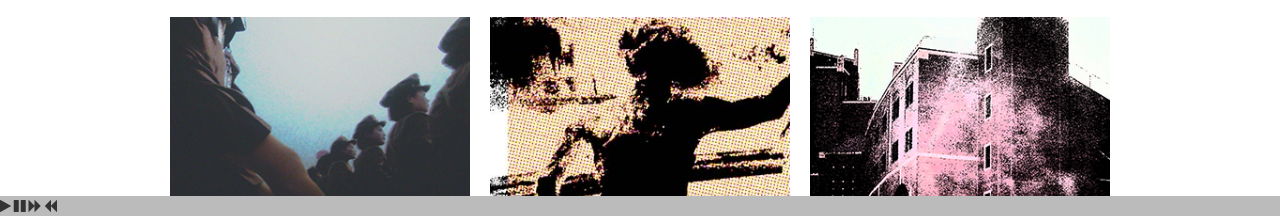
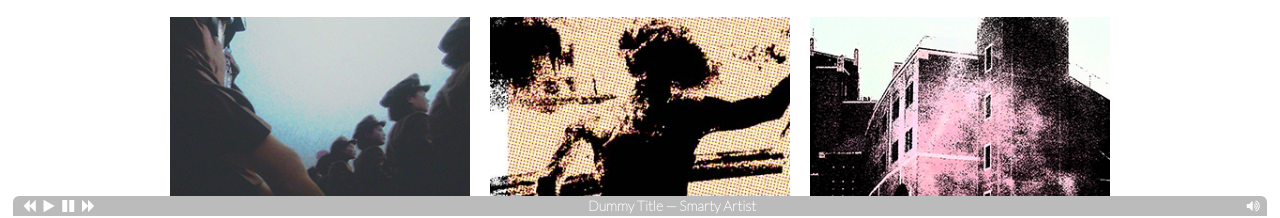
Before and after one commit to towercity/Field-Recordings-Portfolio, a plain HTML site: page index.html in a window 1280 px wide. Shown: the part 584-802 px from the top of the page. Drawn offline with nearby package versions, Linux system fonts and the light colour scheme.

Commit message:
Style the audiobar

```diff
--- a/css/main.css
+++ b/css/main.css
@@ -176,9 +176,6 @@ header p {
 }
 
 /* Modals */
-.modal.fade.in {
-  bottom: 20px;
-}
 
 .modal-dialog {
   margin-top: 150px;
@@ -186,6 +183,8 @@ header p {
 
 .modal-content {
   border-bottom: 5px solid #bcbbbb;
+  max-width: 98%;
+  margin: 0 auto;
 }
 
 .modal-heading {
@@ -197,16 +196,47 @@ header p {
   text-transform: none;
 }
 
-.modal-backdrop.in {
-  bottom: 20px;
-}
-
 /* Audio bar */
 .audio-bar {
   position: fixed;
   bottom: 0;
   left: 0;
+  height: 20px;
+  z-index: 1041;
+  margin: 0 1%;
+  width: 98%;
+}
+
+.player {
+  padding: 0 5px;
+  color: white;
+  display: flex;
+  flex-direction: row;
+  flex-wrap: wrap;
+  justify-content: space-around;
   background-color: #bcbbbb;
-  width: 100%;
-  height: 20px;
+  border-top-left-radius: 6px;
+  border-top-right-radius: 6px;
+  font-weight: bold;
+  font-family: 'EB Garamond', serif;
 }
+
+.player div {
+  vertical-align: top;
+  padding: 0 2.5px;
+  width: auto;
+}
+
+.controls {
+  margin-right: auto;
+}
+
+.controls span {
+  padding: 0 2.5px;
+  cursor: pointer;
+}
+
+.volume {
+  margin-left: auto;
+  cursor: pointer;
+}
--- a/index.html
+++ b/index.html
@@ -148,16 +148,18 @@
 		<!--Audio player based in part on https://www.script-tutorials.com/html5-audio-player-with-playlist/-->
 		<div class="audio-bar">
 			<div class="player">
-				<span class="title"></span>
-				<span class="artist"></span>
-				<span class="controls">
+				<div class="controls">
+					<span class="rev"><i class="fa fa-backward" aria-hidden="true"></i></span>
 					<span class="play"><i class="fa fa-play" aria-hidden="true"></i></span>
 					<span class="pause"><i class="fa fa-pause" aria-hidden="true"></i></span>
 					<span class="fwd"><i class="fa fa-forward" aria-hidden="true"></i></span>
-					<span class="rev"><i class="fa fa-backward" aria-hidden="true"></i></span>
-				</span>
-				<span class="volume"></span>
-				<span class="tracker"></span>
+				</div>
+				<div class="track-info">
+					<span class="title">Dummy Title</span>
+					<span> — </span>
+					<span class="artist">Smarty Artist</span>
+				</div>
+				<div class="volume"><i class="fa fa-volume-up" aria-hidden="true"></i></div>
 			</div>
 		</div>
 	</div>
```
